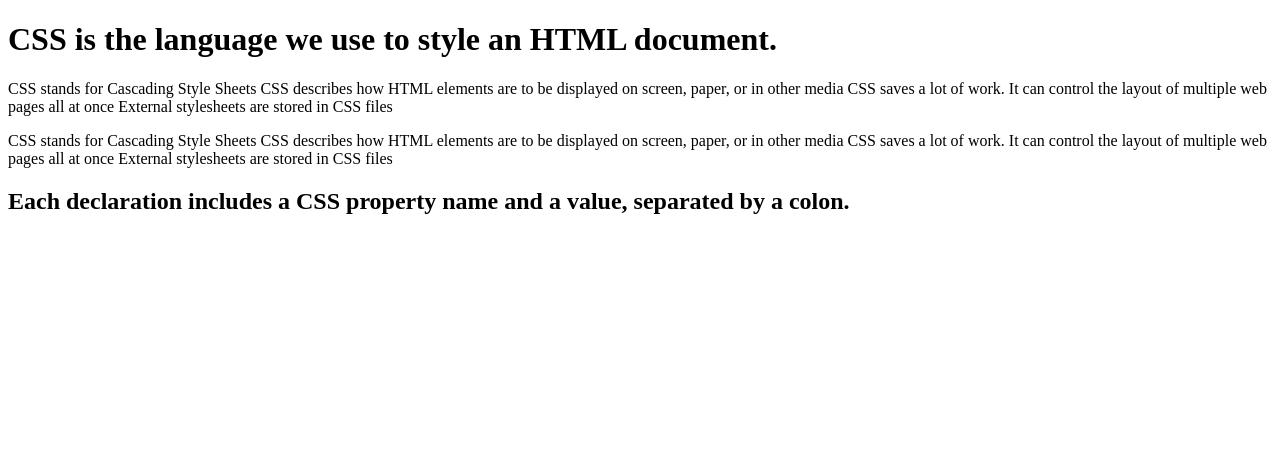
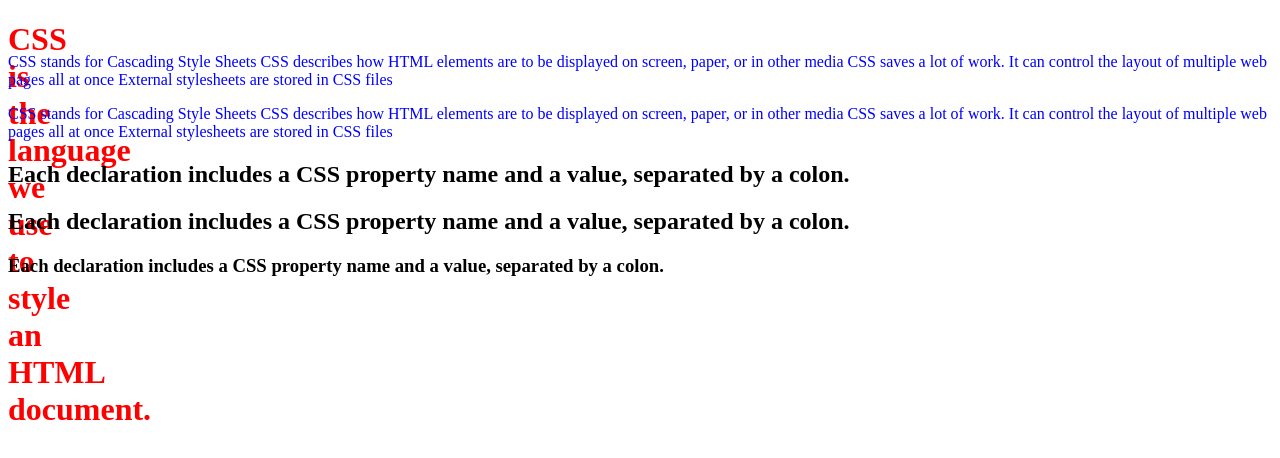
Before and after one commit to Nishatmoni/second-repo, a plain HTML site: page index.html in a window 1280 px wide. Drawn offline with Linux system fonts and the light colour scheme.

Commit message:
Css style

```diff
--- a/index.html
+++ b/index.html
@@ -5,6 +5,7 @@
     <meta http-equiv="X-UA-Compatible" content="IE=edge">
     <meta name="viewport" content="width=device-width, initial-scale=1.0">
     <title>My second repo</title>
+    <link rel="stylesheet" href="style.css">
 </head>
 <body>
     <h1>CSS is the language we use to style an HTML document.</h1>
@@ -19,5 +20,11 @@
             External stylesheets are stored in CSS files</p>
 
             <h2>Each declaration includes a CSS property name and a value, separated by a colon.</h2>
+            <h2>Each declaration includes a CSS property name and a value, separated by a colon.</h2>
+
+            <h3>Each declaration includes a CSS property name and a value, separated by a colon.</h3>
+
+
+
 </body>
 </html>
--- /dev/null
+++ b/style.css
@@ -0,0 +1,8 @@
+p{
+    color:blue;
+}
+h1{
+    color:red;
+    width:20px;
+    height: 10px;
+}
```
